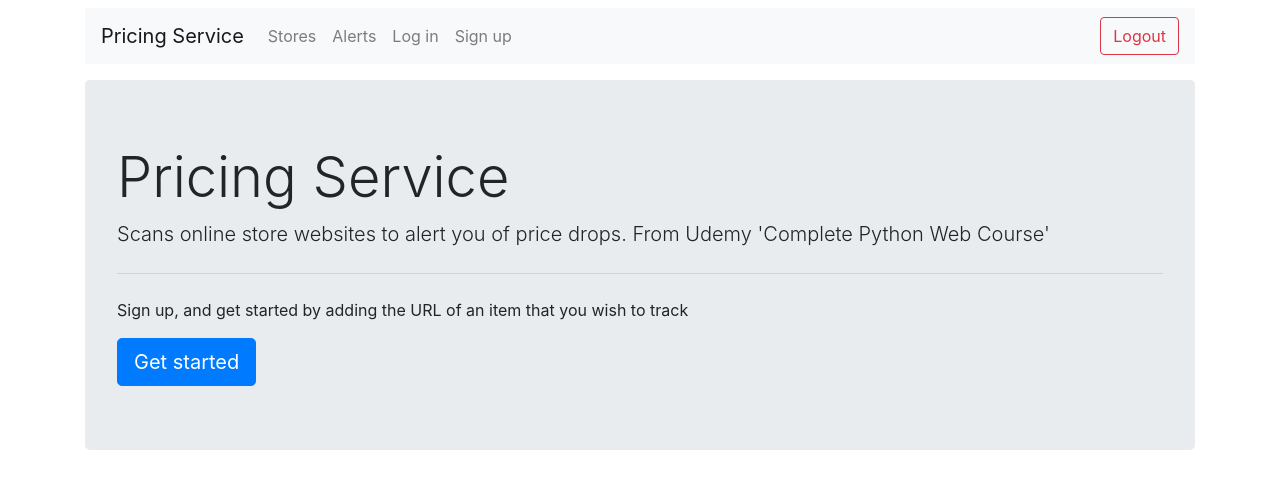
After one commit to reynoldsmian/Flask_Price_Alert_App, a Flask app: page / in a window 1280 px wide. The commit adds this page. Shown: the top 489 px of the page. Run offline with Flask 2, Linux system fonts and the light colour scheme; some libraries are stand-ins or nearby versions.

Commit message:
Completed app. Added login/logout and email functionality

```diff
--- a/alert_updater.py
+++ b/alert_updater.py
@@ -1,10 +1,14 @@
 from models.alert import Alert
+from dotenv import load_dotenv
+
+load_dotenv()
 
 alerts = Alert.all()
 
 for alert in alerts:
     alert.load_item_price()
     alert.notify_if_price_reached()
+    alert.json()
 
 if not alerts:
     print('No alerts have been created')
--- a/app.py
+++ b/app.py
@@ -1,38 +1,23 @@
 import os
-from flask import Flask
+from flask import Flask, render_template
 from views.alerts import alert_blueprint
 from views.stores import store_blueprint
 from views.users import user_blueprint
 
 app = Flask(__name__)
 app.secret_key = os.urandom(64)
+app.config.update(
+    ADMIN=os.environ.get('ADMIN')
+)
+
+@app.route('/')
+def home():
+    return render_template('home.html')
+
 
 app.register_blueprint(alert_blueprint, url_prefix='/alerts')
 app.register_blueprint(store_blueprint, url_prefix='/stores')
 app.register_blueprint(user_blueprint, url_prefix="/users")
 
-
 if __name__ == '__main__':
     app.run(debug=True)
-
-
-
-
-
-# from models.alert import Alert
-#
-# alert = Alert('cd1f17270ebf4fbfb17dc7305079a0c9', 2000)
-# alert.save_to_mongo()
-
-# from models.item import Item
-#
-# url = 'https://www.johnlewis.com/2020-apple-ipad-pro-11-inch-a12z-bionic-ios-wi-fi-128gb/space-grey/p4949052'
-# tag_name = 'p'
-# query = {'class': 'price price--large'}
-#
-# ipad = Item(url, tag_name, query)
-# ipad.save_to_mongo()
-#
-# items_loaded = Item.all()
-# print(items_loaded)
-# print(items_loaded[0].load_price())
--- a/models/user/__init__.py
+++ b/models/user/__init__.py
@@ -1,2 +1,3 @@
 from models.user.user import User
 import models.user.errors as UserErrors
+from models.user.decorators import requires_login, requires_admin
--- a/templates/base.html
+++ b/templates/base.html
@@ -6,11 +6,46 @@
     <title>Price Alerts</title>
 </head>
 <body>
-<div class="content container">
+<div class="content container mt-2">
+    <nav class="navbar navbar-expand-lg navbar-light bg-light mb-3">
+        <a class="navbar-brand" href="/">Pricing Service</a>
+        <button class="navbar-toggler" type="button" data-toggle="collapse" data-target="#navbarNavAltMarkup" aria-controls="navbarNavAltMarkup" aria-expanded="false" aria-label="Toggle navigation">
+            <span class="navbar-toggler-icon"></span>
+        </button>
+        <div id="navbarNavAltMarkup" class="collapse navbar-collapse">
+            <div class="navbar-nav">
+                <a class="nav-item nav-link" href="{{ url_for('stores.index') }}">Stores</a>
+                <a class="nav-item nav-link" href="{{ url_for('alerts.index') }}">Alerts</a>
+                <a class="nav-item nav-link" href="{{ url_for('users.login_user') }}">Log in</a>
+                <a class="nav-item nav-link" href="{{ url_for('users.register_user') }}">Sign up</a>
+            </div>
+            {% if session['email'] != None %}
+            <div class="navbar-nav ml-auto">
+                <a class="btn btn-outline-danger my-2 my-sm-0" href="{{ url_for('users.logout') }}">Logout</a>
+            </div>
+            {% endif %}
+        </div>
+    </nav>
+
+    {% with messages = get_flashed_messages(with_categories=true) %}
+        {% if messages %}
+            {% for category, message in messages %}
+                <div class="alert alert-{{category}}" role="'alert">
+                    {{ message }}
+                </div>
+            {% endfor %}
+        {% endif %}
+     {% endwith %}
+
+    <div class="mt-3">
     {% block content %}
 
     {% endblock %}
+    </div>
 </div>
 
+<script src="https://code.jquery.com/jquery-3.5.1.slim.min.js" integrity="sha384-DfXdz2htPH0lsSSs5nCTpuj/zy4C+OGpamoFVy38MVBnE+IbbVYUew+OrCXaRkfj" crossorigin="anonymous"></script>
+<script src="https://cdn.jsdelivr.net/npm/popper.js@1.16.0/dist/umd/popper.min.js" integrity="sha384-Q6E9RHvbIyZFJoft+2mJbHaEWldlvI9IOYy5n3zV9zzTtmI3UksdQRVvoxMfooAo" crossorigin="anonymous"></script>
+<script src="https://stackpath.bootstrapcdn.com/bootstrap/4.5.0/js/bootstrap.min.js" integrity="sha384-OgVRvuATP1z7JjHLkuOU7Xw704+h835Lr+6QL9UvYjZE3Ipu6Tp75j7Bh/kR0JKI" crossorigin="anonymous"></script>
 </body>
 </html>
--- /dev/null
+++ b/templates/home.html
@@ -0,0 +1,10 @@
+{% extends "base.html" %}
+{% block content %}
+    <div class="jumbotron">
+        <h1 class="display-4">Pricing Service</h1>
+        <p class="lead">Scans online store websites to alert you of price drops. From Udemy 'Complete Python Web Course'</p>
+        <hr class="my-4" />
+        <p>Sign up, and get started by adding the URL of an item that you wish to track</p>
+        <a class="btn btn-primary btn-lg" href="{{ url_for('users.register_user') }}">Get started</a>
+    </div>
+{% endblock %}
--- a/templates/stores/index.html
+++ b/templates/stores/index.html
@@ -13,17 +13,21 @@
 
                     For URLs starting with {{ store.url_prefix }}.
                 </p>
+                {% if session['email'] == config.ADMIN %}
                 <a class="btn btn-secondary" href="{{ url_for('stores.edit_store', store_id=store._id) }}">
                     Edit
                 </a>
                 <a class="btn btn-danger" href="{{ url_for('stores.delete_store', store_id=store._id) }}">
-                    Permanently delete
+                    Permanently delete store
                 </a>
+                {% endif %}
             </div>
         {% endfor %}
     </div>
+    {% if session['email'] == config.ADMIN %}
     <a class="btn btn-primary" href="{{ url_for('stores.create_store') }}">
         Create new
     </a>
+    {% endif %}
 </section>
 {% endblock %}
--- a/views/stores.py
+++ b/views/stores.py
@@ -1,17 +1,20 @@
 import json
 from flask import Blueprint, render_template, request, redirect, url_for
 from models.store import Store
+from models.user import requires_login, requires_admin
 
 store_blueprint = Blueprint('stores', __name__)
 
 
 @store_blueprint.route('/')
+@requires_login
 def index():
     stores = Store.all()
     return render_template('stores/index.html', stores=stores)
 
 
 @store_blueprint.route('/new', methods=['GET', 'POST'])
+@requires_admin
 def create_store():
     if request.method == 'POST':
         name = request.form['name']
@@ -25,6 +28,7 @@ def create_store():
 
 
 @store_blueprint.route('/edit/<string:store_id>', methods=['GET', 'POST'])
+@requires_admin
 def edit_store(store_id):
     store = Store.get_by_id(store_id)
 
@@ -47,6 +51,7 @@ def edit_store(store_id):
 
 
 @store_blueprint.route('/delete/<string:store_id>')
+@requires_admin
 def delete_store(store_id):
     Store.get_by_id(store_id).remove_from_mongo()
 
```
Also changed, not shown: libs/mailgun.py (added, +38 -0 lines), models/alert.py (+12 -1 lines), models/user/decorators.py (added, +22 -0 lines), views/alerts.py (+10 -3 lines), views/users.py (+10 -4 lines), libs/__init__.py (added), 2 other files.
